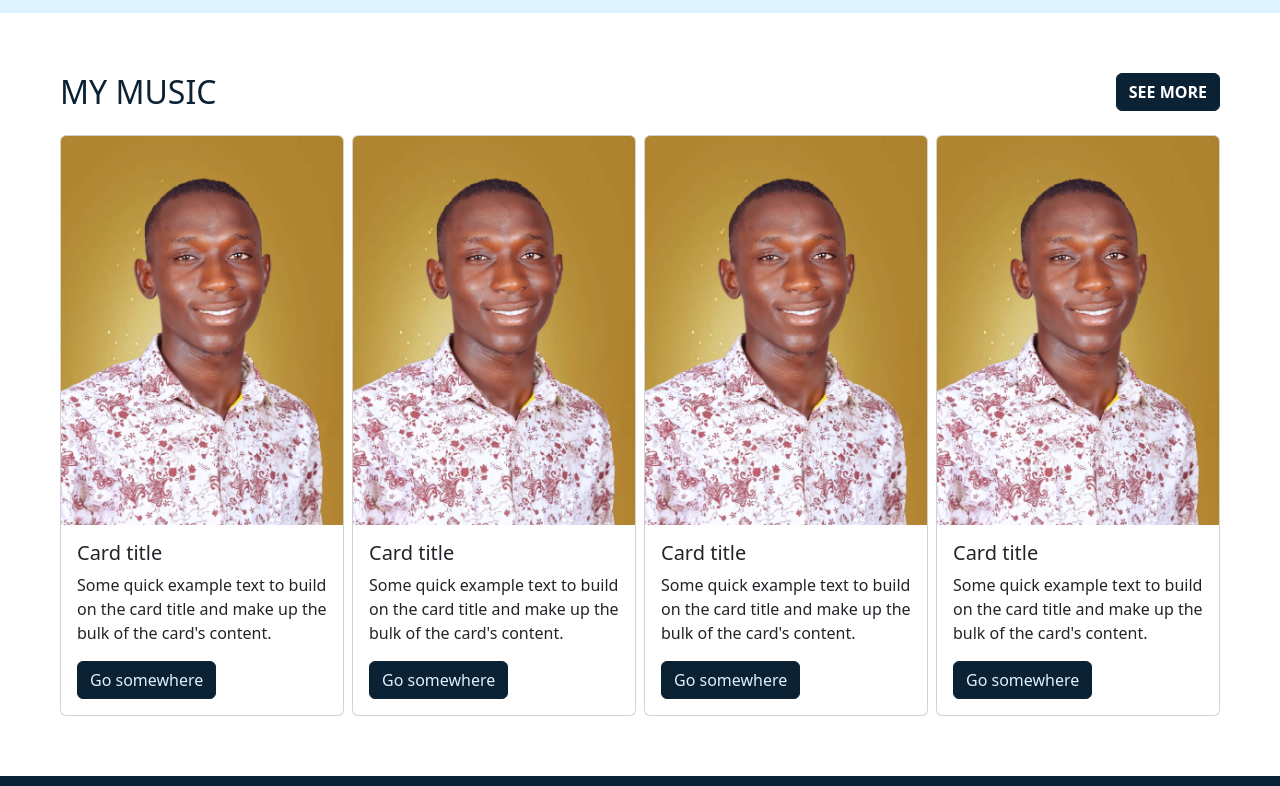
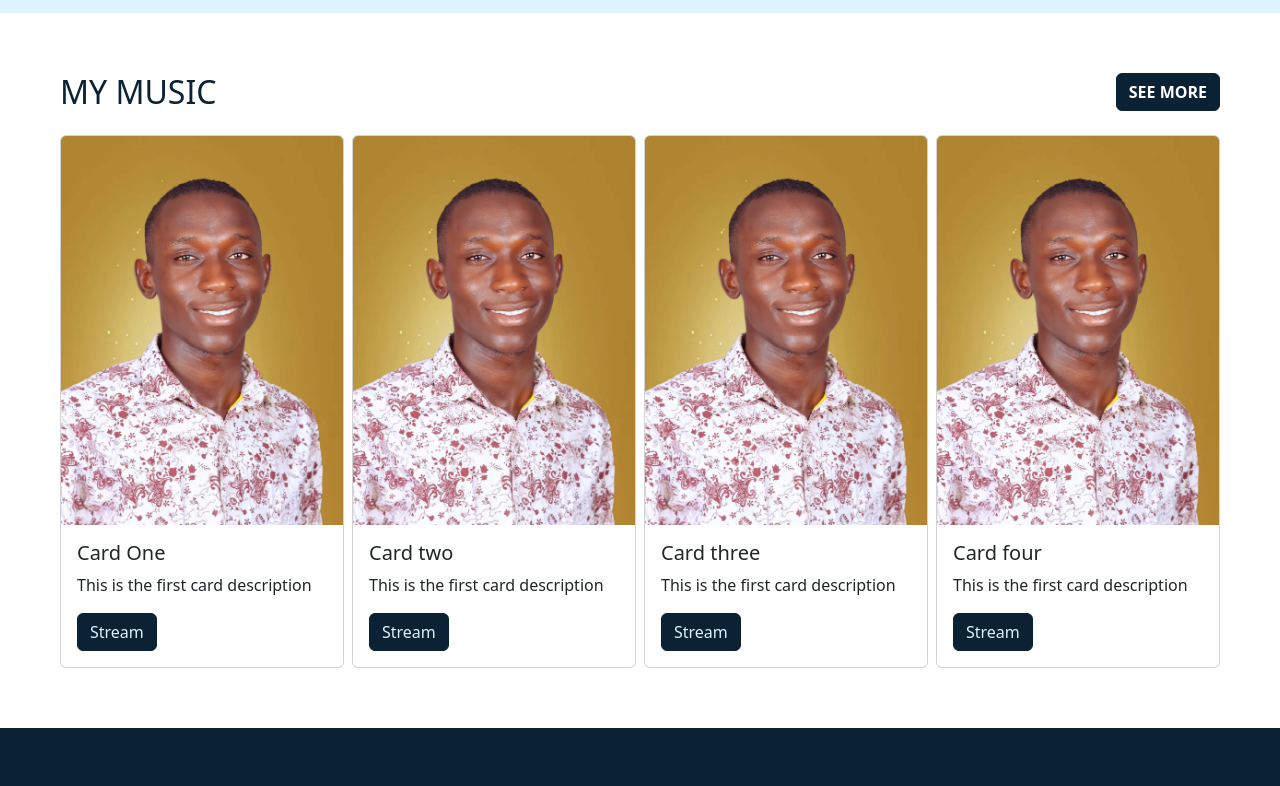
Before and after one commit to Olayinka-2/pelumi-music, a React (Vite) app: page / in a window 1280 px wide. Shown: the part 1720-2506 px from the top of the page. Built offline with nearby package versions, Linux system fonts and the light colour scheme.

Commit message:
Load data through data json file

```diff
--- a/package.json
+++ b/package.json
@@ -12,7 +12,8 @@
   "dependencies": {
     "bootstrap": "^5.3.7",
     "react": "^19.1.0",
-    "react-dom": "^19.1.0"
+    "react-dom": "^19.1.0",
+    "react-router-dom": "^7.7.0"
   },
   "devDependencies": {
     "@eslint/js": "^9.30.1",
--- a/src/components/AboutMe.tsx
+++ b/src/components/AboutMe.tsx
@@ -1,4 +1,4 @@
-import myImage from "../asset/profile.jpg";
+import myImage from "../asset/musicImages/profile.jpg"
 
 const AboutMe:React.FC = () => {
   return (
--- /dev/null
+++ b/src/components/Card.tsx
@@ -0,0 +1,20 @@
+import { CardItem } from "./Utils/type";
+import imageMap from "./Utils/ImageMap";
+
+
+const Card:React.FC<{cardItems: CardItem}> = ({cardItems}) => {
+  return (
+    <>
+      <div className="card">
+                    <img src={imageMap[cardItems.image]} className="card-img-top" alt="..." />
+                    <div className="card-body">
+                      <h5 className="card-title">{cardItems.title}</h5>
+                      <p className="card-text">{cardItems.description}</p>
+                      <a href={cardItems.link} className="btn btn-text-dark text-accent-bg">Stream</a>
+                    </div>
+                  </div>
+    </>
+  )
+};
+
+export default Card;
--- a/src/components/HeroSection.tsx
+++ b/src/components/HeroSection.tsx
@@ -1,4 +1,4 @@
-import myImage from '../asset/profile.jpg';
+import myImage from "../asset/musicImages/profile.jpg"
 
 const HeroSection:React.FC = () => {
   return (
--- a/src/components/Music.tsx
+++ b/src/components/Music.tsx
@@ -1,6 +1,8 @@
-import myImage from "../asset/profile.jpg";
+import { musicData } from "../data/Data";
+import Card from "./Card";
 
 const Music:React.FC = () => {
+
   return (
     <>
       <section id="music-section">
@@ -12,47 +14,13 @@ const Music:React.FC = () => {
           <div>
           <div className="row g-2">
 
-            <div className=" col-md-6 col-xl-3">
-              <div className="card">
-                <img src={myImage} className="card-img-top" alt="..." />
-                <div className="card-body">
-                  <h5 className="card-title">Card title</h5>
-                  <p className="card-text">Some quick example text to build on the card title and make up the bulk of the card's content.</p>
-                  <a href="#" className="btn btn-text-dark text-accent-bg">Go somewhere</a>
+            {
+              musicData.map((cardItem) => (
+                <div className=" col-md-6 col-xl-3" key={cardItem.id}>
+                  <Card cardItems = {cardItem}/>
                 </div>
-              </div>
-            </div>
-            <div className=" col-md-6 col-xl-3">
-              <div className="card">
-                <img src={myImage} className="card-img-top" alt="..." />
-                <div className="card-body">
-                  <h5 className="card-title">Card title</h5>
-                  <p className="card-text">Some quick example text to build on the card title and make up the bulk of the card's content.</p>
-                  <a href="#" className="btn btn-text-dark text-accent-bg">Go somewhere</a>
-                </div>
-              </div>
-            </div>
-            <div className=" col-md-6 col-xl-3">
-              <div className="card">
-                <img src={myImage} className="card-img-top" alt="..." />
-                <div className="card-body">
-                  <h5 className="card-title">Card title</h5>
-                  <p className="card-text">Some quick example text to build on the card title and make up the bulk of the card's content.</p>
-                  <a href="#" className="btn btn-text-dark text-accent-bg">Go somewhere</a>
-                </div>
-              </div>
-            </div>
-            <div className=" col-md-6 col-xl-3">
-              <div className="card">
-                <img src={myImage} className="card-img-top" alt="..." />
-                <div className="card-body">
-                  <h5 className="card-title">Card title</h5>
-                  <p className="card-text">Some quick example text to build on the card title and make up the bulk of the card's content.</p>
-                  <a href="#" className="btn btn-text-dark text-accent-bg">Go somewhere</a>
-                </div>
-              </div>
-            </div>
-
+              ))
+            }
 
             </div>
           </div>
--- /dev/null
+++ b/src/components/Utils/ImageMap.tsx
@@ -0,0 +1,13 @@
+const images = import.meta.glob("../../asset/musicImages/*.jpg", {
+  eager: true,
+  import: 'default',
+});
+
+const imageMap: Record<string, string> = {};
+
+for(const path in images) {
+  const fileName = path.split("/").pop()!;
+  imageMap[fileName] = images[path] as string;
+}
+
+export default imageMap;
--- /dev/null
+++ b/src/components/Utils/type.tsx
@@ -0,0 +1,12 @@
+export interface CardItem {
+  id: number;
+  image: string;
+  title: string;
+  description: string;
+  link: string;
+}
+
+export interface videoItem {
+  src: string,
+  title: string,
+}
--- a/src/components/Video.tsx
+++ b/src/components/Video.tsx
@@ -1,4 +1,4 @@
-
+import { videoData } from "../data/Data";
 
 const Video:React.FC = () => {
   return (
@@ -17,26 +17,19 @@ const Video:React.FC = () => {
           >
             <div className="carousel-inner">
 
-              <div className="carousel-item active">
+              {
+                videoData.map((videoItem) => (
+                  <div className="carousel-item active" key={videoItem.id}>
                     <div className="ratio ratio-16x9">
                       <iframe
-                    src="https://www.youtube.com/embed/Z4ZL8aU-bAM"
-                    title="YouTube video"
+                        src={videoItem.src}
+                        title={videoItem.title}
                         allowFullScreen
                       ></iframe>
                     </div>
                   </div>
-
-              <div className="carousel-item">
-                <div className="ratio ratio-16x9">
-                  <iframe
-                    src="https://www.youtube.com/embed/Z4ZL8aU-bAM"
-                    title="YouTube video"
-                    allowFullScreen
-                  ></iframe>
-                </div>
-              </div>
-
+                ))
+              }
 
             </div>
 
--- /dev/null
+++ b/src/data/Data.tsx
@@ -0,0 +1,55 @@
+import { CardItem } from "../components/Utils/type";
+
+export const musicData: CardItem[] = [
+  {
+    "id": 1,
+    "image": "profile.jpg",
+    "title": "Card One",
+    "description": "This is the first card description",
+    "link": "https://example.com"
+  },
+  {
+    "id": 2,
+    "image": "profile.jpg",
+    "title": "Card two",
+    "description": "This is the first card description",
+    "link": "https://example.com"
+  },
+  {
+    "id": 3,
+    "image": "profile.jpg",
+    "title": "Card three",
+    "description": "This is the first card description",
+    "link": "https://example.com"
+  },
+  {
+    "id": 4,
+    "image": "profile.jpg",
+    "title": "Card four",
+    "description": "This is the first card description",
+    "link": "https://example.com"
+  },
+];
+
+export const videoData = [
+  {
+    "id": 1,
+    "src":"https://www.youtube.com/embed/Z4ZL8aU-bAM",
+    "title":"YouTube video"
+  },
+  {
+    "id": 2,
+    "src":"https://www.youtube.com/embed/Z4ZL8aU-bAM",
+    "title":"YouTube video"
+  },
+  {
+    "id": 3,
+    "src":"https://www.youtube.com/embed/Z4ZL8aU-bAM",
+    "title":"YouTube video"
+  },
+  {
+    "id": 4,
+    "src":"https://www.youtube.com/embed/Z4ZL8aU-bAM",
+    "title":"YouTube video"
+  }
+]
```
Also changed, not shown: src/asset/musicImages/profile.jpg (renamed from src/asset/profile.jpg), 1 other file (tests, documents, lock files or other folders). Lines whose indentation alone changed are shown as unchanged.
